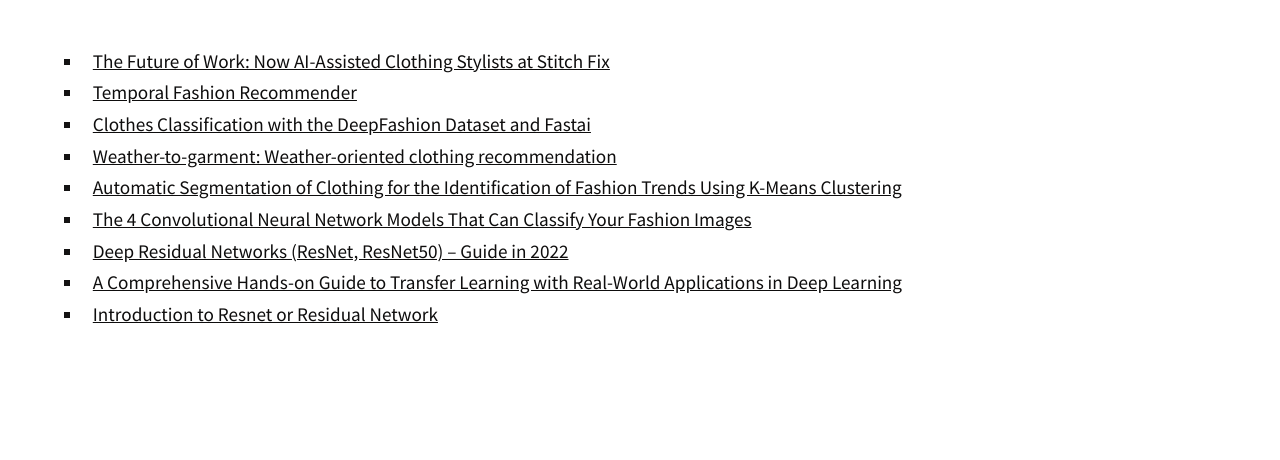
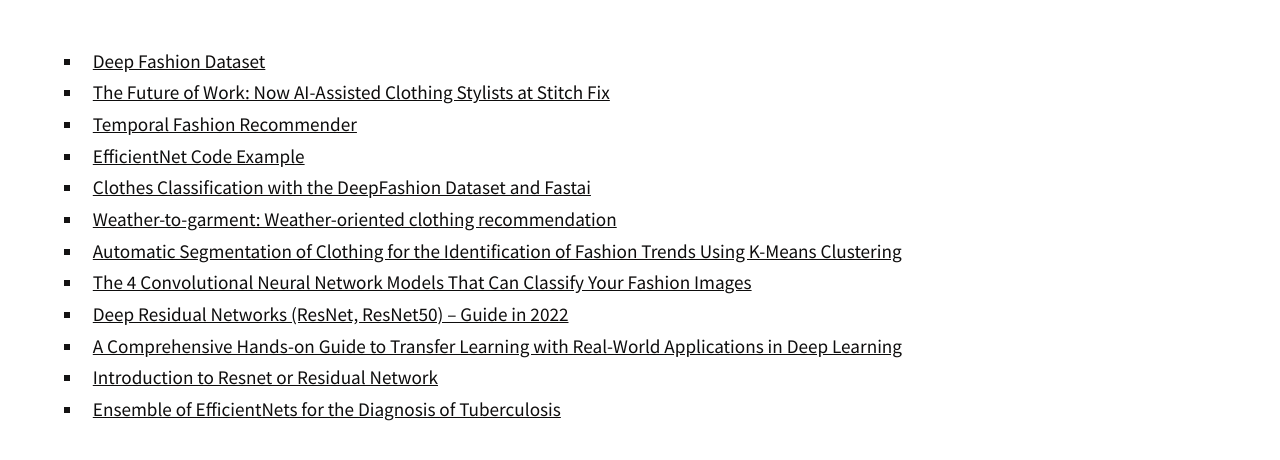
Before and after one commit to sabinaazim97/Temperature-Based-Fashion-Recommendation-System, a plain HTML site: page GUI/references.html in a window 1280 px wide. Shown: the part 148-608 px from the top of the page. Drawn offline with Linux system fonts and the light colour scheme.

Commit message:
Add files via upload

```diff
--- a/GUI/references.html
+++ b/GUI/references.html
@@ -43,8 +43,10 @@
 					<article>
 						</div>
 						<ul class="rss">
+							<li><a href="https://mmlab.ie.cuhk.edu.hk/projects/DeepFashion.html">Deep Fashion Dataset</a></li>
 							<li><a href="https://www.forbes.com/sites/tomdavenport/2021/03/12/the-future-of-work-now-ai-assisted-clothing-stylists-at-stitch-fix/?sh=4c2965843590">The Future of Work: Now AI-Assisted Clothing Stylists at Stitch Fix</a></li>
 							<li><a href="https://towardsdatascience.com/temporal-fashion-recommender-59c26313fa25">Temporal Fashion Recommender</a></li>
+							<li><a href="https://jovian.ai/gautham20/deepfashion-efficientnet">EfficientNet Code Example</a></li>
 							<li><a href="https://towardsdatascience.com/clothes-classification-with-the-deepfashion-dataset-and-fast-ai-1e174cbf0cdc">Clothes Classification with the DeepFashion Dataset and Fastai</a></li>
 							<li><a href="https://www.researchgate.net/publication/319569282_Weather-to-garment_Weather-oriented_clothing_recommendation">Weather-to-garment: Weather-oriented clothing recommendation</a></li>
 							<li><a href="http://cs229.stanford.edu/proj2009/McDanielsWorsley.pdf">Automatic Segmentation of Clothing for the Identification of Fashion Trends Using
@@ -53,6 +55,7 @@
 							<li><a href="https://viso.ai/deep-learning/resnet-residual-neural-network/" >Deep Residual Networks (ResNet, ResNet50) – Guide in 2022</a></li>
 							<li><a href="https://towardsdatascience.com/a-comprehensive-hands-on-guide-to-transfer-learning-with-real-world-applications-in-deep-learning-212bf3b2f27a" >A Comprehensive Hands-on Guide to Transfer Learning with Real-World Applications in Deep Learning</a></li>
 							<li><a href="https://www.mygreatlearning.com/blog/resnet/#sh1" >Introduction to Resnet or Residual Network</a></li>
+							<li><a href="https://www.ncbi.nlm.nih.gov/pmc/articles/PMC8691984/" >Ensemble of EfficientNets for the Diagnosis of Tuberculosis</a></li>
 						  </ul>
 			</div>
 
```
Also changed, not shown: GUI/data.html (+2 -0 lines), GUI/elaboration.html (+1 -1 lines).
